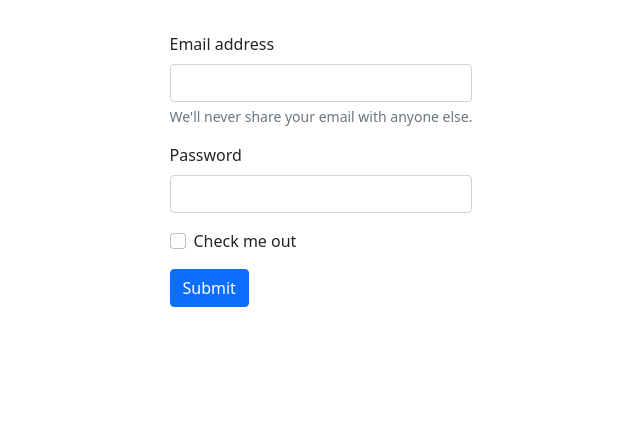
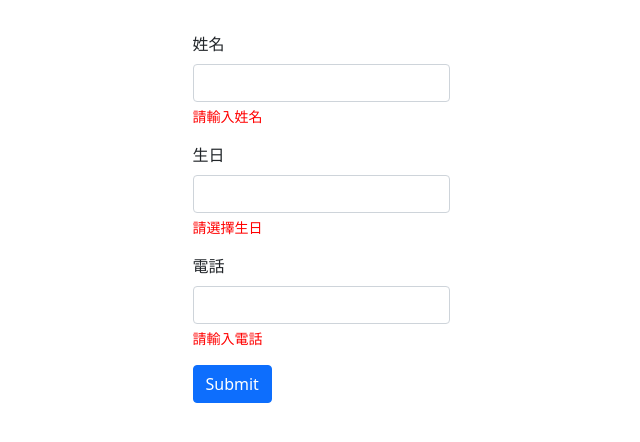
Before and after one commit to yanniao0827/Vue, a Vue app in the folder PRACTICE/form_validate/: page / in a window 1280 px wide. Shown: the top 442 px of the page, without its empty margins (319-959 px from the left). Built offline with nearby package versions, Linux system fonts and the light colour scheme.

Commit message:
0806 1-1.表單驗證 設置錯誤訊息與樣式

```diff
--- a/PRACTICE/form_validate/src/components/Register.vue
+++ b/PRACTICE/form_validate/src/components/Register.vue
@@ -1,24 +1,33 @@
 <script setup>
 import { ref } from 'vue'
+const name=ref('');
+const bday=ref('');
+const phone=ref('');
 </script>
 
 <template>
 <form>
   <div class="mb-3">
-    <label for="exampleInputEmail1" class="form-label">Email address</label>
-    <input type="email" class="form-control" id="exampleInputEmail1" aria-describedby="emailHelp">
-    <div id="emailHelp" class="form-text">We'll never share your email with anyone else.</div>
+    <label for="name" class="form-label">姓名</label>
+    <input v-model="name" type="text" class="form-control" id="name" aria-describedby="emailHelp">
+    <div v-show="name.length== 0" id="emailHelp" class="form-text">請輸入姓名</div>
   </div>
   <div class="mb-3">
-    <label for="exampleInputPassword1" class="form-label">Password</label>
-    <input type="password" class="form-control" id="exampleInputPassword1">
+    <label for="exampleInputPassword1" class="form-label">生日</label>
+    <input v-model="bday" type="text" class="form-control" id="bday">
+    <div v-show="bday.length== 0" id="emailHelp" class="form-text">請選擇生日</div>
   </div>
-  <div class="mb-3 form-check">
-    <input type="checkbox" class="form-check-input" id="exampleCheck1">
-    <label class="form-check-label" for="exampleCheck1">Check me out</label>
+  <div class="mb-3">
+    <label for="exampleInputEmail1" class="form-label">電話</label>
+    <input v-model="phone" type="text" class="form-control" id="phone" aria-describedby="emailHelp">
+    <div v-show="phone.length== 0" id="emailHelp" class="form-text">請輸入電話</div>
   </div>
   <button type="submit" class="btn btn-primary">Submit</button>
 </form>
 </template>
 
-<style scoped></style>
+<style scoped>
+    .form-text{
+        color: red;
+        }
+</style>
```
